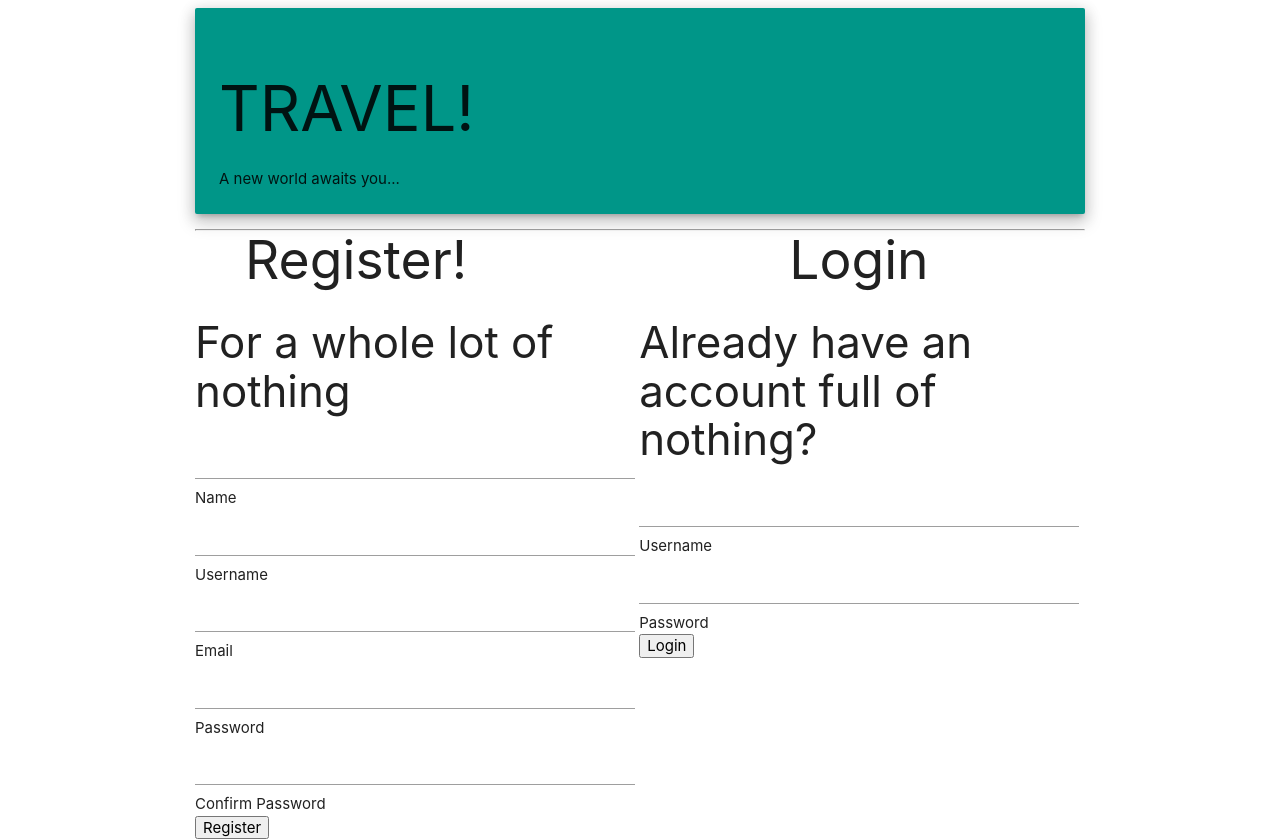
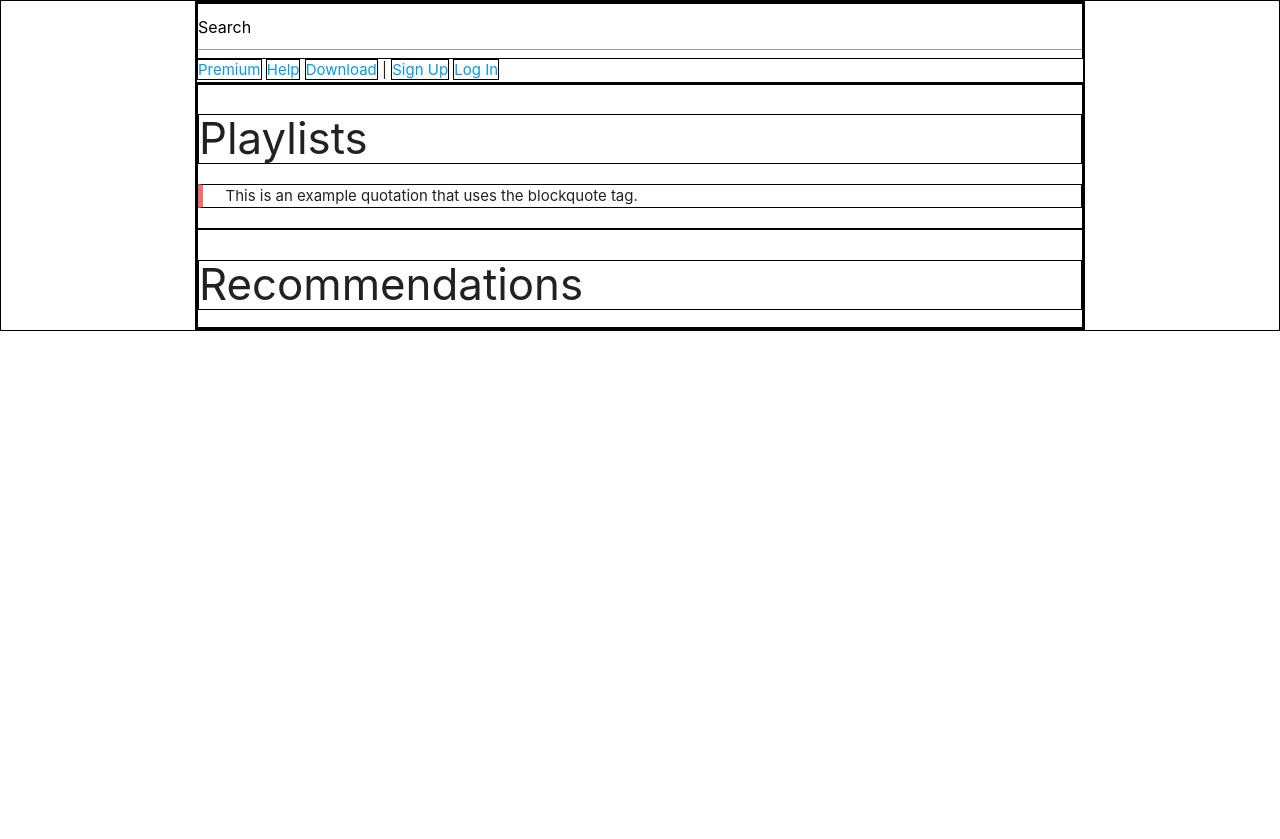
Before and after one commit to BloodSqueeze/PythonProject, a Django app: template MusicFy/apps/login/templates/index.html in a window 1280 px wide. After the commit the page ends 331 px from the top, so only its background shows below. Run offline with Django 3.2, Linux system fonts and the light colour scheme; the template is opened without the code that fills it, so the values that code supplies are empty.

Commit message:
Html files
Login
Registration
index
Homepage

```diff
--- a/MusicFy/apps/login/static/css/login/style.css
+++ b/MusicFy/apps/login/static/css/login/style.css
@@ -1,6 +1,6 @@
 * {
-    margin: 0;
-    /*border: solid black 1px;*/
+    margin: 20;
+    border: solid black 1px;*/
 }
 body {
     width: 890px;
@@ -30,3 +30,6 @@ h2 {
 .messages {
     color: red;
 }
+#top img {
+    width: 500px;
+}
--- a/MusicFy/apps/login/templates/index.html
+++ b/MusicFy/apps/login/templates/index.html
@@ -1,55 +1,72 @@
+<!DOCTYPE html>
 <html>
 <head>
-        <title>Registrate</title>
-        {% load static %}
+    <title>Spotify</title>
+
         <link href="https://fonts.googleapis.com/icon?family=Material+Icons" rel="stylesheet">
-        <link type="text/css" rel="stylesheet" href="{% static '/css/materialize.css' %}"  media="screen,projection"/>
-        <link rel="stylesheet" type="text/css" href="{% static '/css/login/style.css' %}">
+        <link type="text/css" rel="stylesheet" href="../static/css/materialize.css "  media="screen,projection"/>
+        <link rel="stylesheet" type="text/css" href="../static/css/login/style.css">
         <meta name="viewport" content="width=device-width, initial-scale=1.0"/>
 </head>
 <body>
-        <div class="card-panel teal lighten-2, z-depth-3" id="top">
-            <h1>TRAVEL!</h1>
-            <p>A new world awaits you...</p>
+    <div id="top-bar">
+            <form action="">
+                <input type="text" name="search" id="search" value="Search">
+            </form>
+            <a href="">Premium</a>
+            <a href="">Help</a>
+            <a href="">Download</a> |
+            <a href="">Sign Up</a>
+            <a href="">Log In</a>
     </div>
-        <hr>
-            {% if messages %}
-			    <ul class="messages">
-    		    {% for message in messages %}
-    			    <li{% if message.tags %} class="{{ message.tags }}"{% endif %}>{{ message }}</li>
-    		    {% endfor %}
+    <div id="main">
+        <!--<div id="side-navigation">
+            <nav class="card-panel green accent-3">
+                YOUR LIBRARY:
+                <a href="">Recently Played</a>
+                <a href="">Songs</a>
+                <a href="">Albums</a>
+                <a href="">Artists</a>
+                <a href="">Stations</a>
+                <a href="">Local Files</a>
+                <a href="">Videos</a>
+                <a href="">Podcasts</a>
+
+                PLAYLISTS:
+                <a href="">User's Playlist Name</a>
+                <a href="">User's Playlist Name</a>
+                <a href="">User's Playlist Name</a>
+                <a href="">User's Playlist Name</a>
+            </nav>
+        </div>-->
+
+       <!-- <ul id="slide-out" class="sidenav">
+                <li><div class="user-view">
+                  <div class="background">
+                    <img src="images/office.jpg">
+                  </div>
+                  <a href="#user"><img class="circle" src="images/yuna.jpg"></a>
+                  <a href="#name"><span class="white-text name">John Doe</span></a>
+                  <a href="#email"><span class="white-text email">jdandturk@gmail.com</span></a>
+                </div></li>
+                <li><a href="#!"><i class="material-icons">cloud</i>First Link With Icon</a></li>
+                <li><a href="#!">Second Link</a></li>
+                <li><div class="divider"></div></li>
+                <li><a class="subheader">Subheader</a></li>
+                <li><a class="waves-effect" href="#!">Third Link With Waves</a></li>
               </ul>
-            {% endif %}
-        <div id="register">
-            <h2>Register!</h2>
-            <h3>For a whole lot of nothing</h3>
-            <form action="/registration" method="post">
-            {% csrf_token %}
-            <input type="text" name="name" id="name"> Name
-            <br>
-            <input type="text" name="username" id="username"> Username
-            <br>
-            <input type="text" name="email" id="email"> Email
-            <br>
-            <input type="password" name="password" id="password"> Password
-            <br>
-            <input type="password" name="cpassword" id="cpassword"> Confirm Password
-            <br>
-            <input type="submit" value="Register">
-            </form>
+              <a href="#" data-target="slide-out" class="sidenav-trigger"><i class="material-icons">menu</i></a>-->
+
+        <div class="block">
+            <h3>Playlists</h3>
+            <blockquote>
+                    This is an example quotation that uses the blockquote tag.
+            </blockquote>
         </div>
-        <div id="login">
-            <h2>Login</h2>
-            <h3>Already have an account full of nothing?</h3>
-            <form action="/login" method="post">
-             {% csrf_token %}
-                <input type="text" name="username" id="username"> Username
-                <br>
-                <input type="password" name="password" id="password"> Password
-                <br>
-                <input type="submit" value="Login">
-            </form>
+        <div class="block">
+            <h3>Recommendations</h3>
         </div>
-        <script type="text/javascript" src="{% static '/js/materialize.min.js' %}"></script>
+    </div>
+    <script type="text/javascript" src="js/materialize.js"></script>
 </body>
 </html>
--- a/MusicFy/apps/music/templates/homepage.html
+++ b/MusicFy/apps/music/templates/music/homepage.html
@@ -6,7 +6,7 @@
     <title>Spotify | Home</title>
     <meta name="viewport" content="width=device-width, initial-scale=1">
     <link rel="stylesheet" type="text/css" media="screen" href="css/style.css" />
-    <link type="text/css" rel="stylesheet" href="css/materialize.css"  media="screen,projection"/>
+    <link type="text/css" rel="stylesheet" href="../../static/music/css/materialize.css"  media="screen,projection"/>
     <script src="main.js"></script>
 </head>
 <body>
@@ -14,7 +14,6 @@
             <form action="">
                 <input type="text" name="search" id="search" value="Search">
             </form>
-            <a href="">User's Full Name</a>
     </div>
     <div id="main">
         <div id="side-navigation">
```
Also changed, not shown: MusicFy/apps/login/templates/login.html (added, +53 -0 lines), MusicFy/apps/login/templates/registration.html (added, +65 -0 lines), MusicFy/apps/login/static/images/Spotify_logo.png (added), 12 other files. Lines whose indentation alone changed are shown as unchanged.
